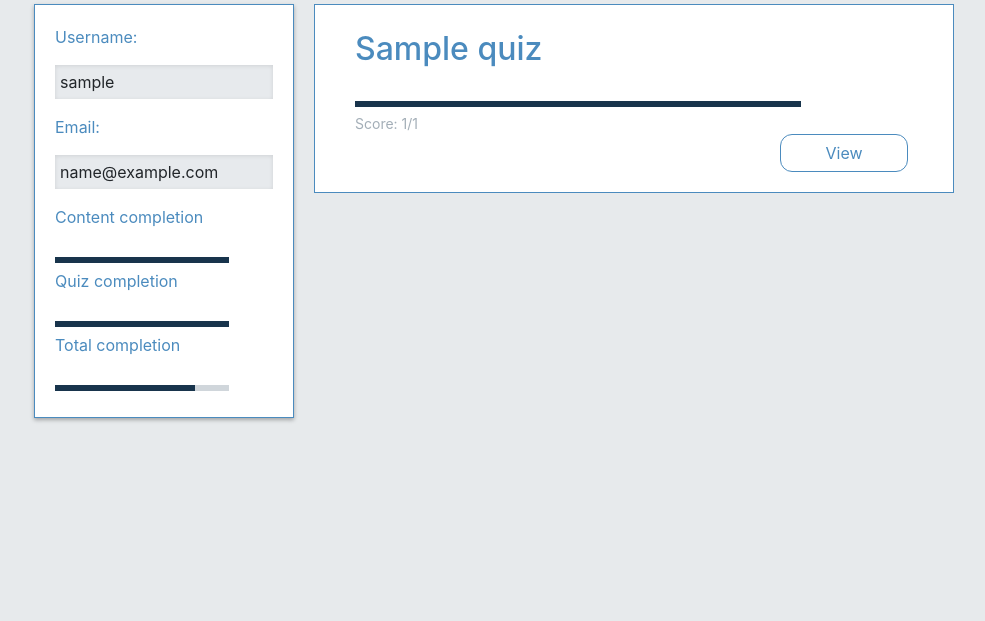
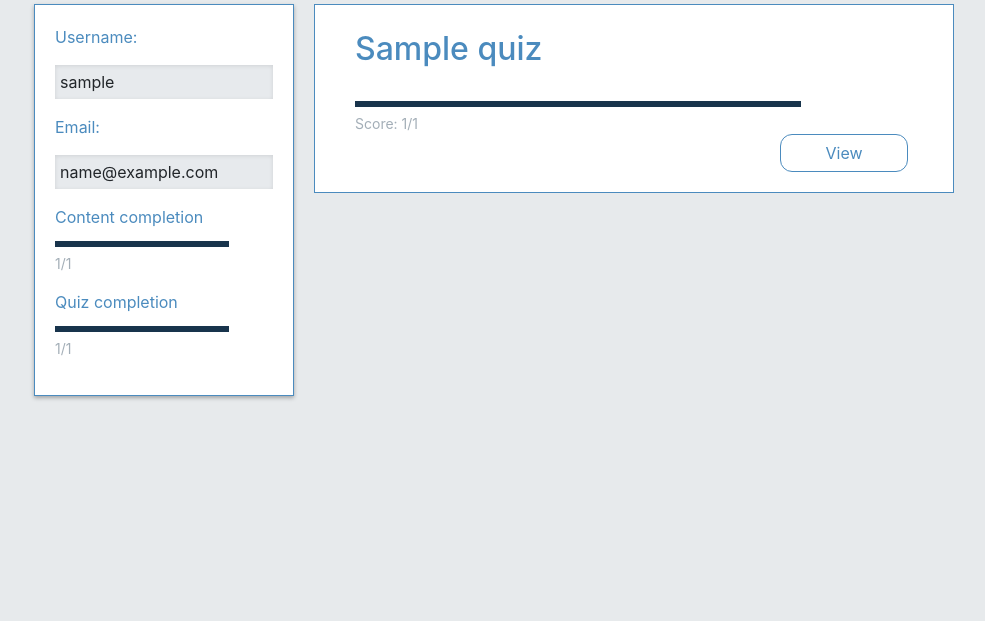
Before and after one commit to PythonPerfect/PythonPerfect, a Flask app: page /profile in a window 1280 px wide. Shown: the part 234-855 px from the top of the page, without its empty margins (156-1141 px from the left). Run offline with Flask 2, Linux system fonts and the light colour scheme; a user stored in the database is signed in; tables that the repository leaves empty hold one stand-in row (values such as "Sample post"); some libraries are stand-ins or nearby versions.

Commit message:
content view bug, remove delete modals, profile completion

```diff
--- a/app/routes.py
+++ b/app/routes.py
@@ -170,7 +170,7 @@ def edited_content(content_id):
 @login_required
 def view_content(content_id):
   content = get_content_by_id(content_id)
-  add_new_content_viewed(viewed=True, user=current_user, content=content)
+  add_new_content_viewed(user=current_user, content=content)
 
   return render_template("view-content.html", content=content, title=content.title)
 # -----------------------------------------------------------------------------
--- a/app/templates/profile.html
+++ b/app/templates/profile.html
@@ -11,31 +11,33 @@
     <!--Profile container-->
     <div class="profile-info-container">
       <div class="profile-info-body">
-                <p class ="py-blue">
-                    Username:
+        <p class="py-blue">Username:</p>
+        <p class="profile-info">{{user.username}}</p>
+        <p class="py-blue">Email:</p>
+        <p class="profile-info">{{user.email}}</p>
+
+        <p class="py-blue mb-0">Content completion</p>
+        <progress
+          class="course-progress"
+          value="{{all_content_viewed() | length}}"
+          max="{{all_content() | length}}"
+        >
+          {{all_content_viewed() | length}}/{{all_content() | length}}
+        </progress>
+        <p class="course-score">
+          {{all_content_viewed() | length}}/{{all_content() | length}}
         </p>
-                <p class="profile-info">
-                    {{user.username}}
-                </p>
-                <p class ="py-blue">
-                    Email:
-                </p>
-                <p class="profile-info">
-                    {{user.email}}
-                </p>
+        <p class="course-score mb-3"></p>
 
-                <p class="py-blue">
-                    Content completion
-                </p>
-                <progress class="course-progress" value="{{all_content_viewed() | length}}" max="{{all_content() | length}}">32%</progress>
-                <p class="py-blue">
-                Quiz completion
-                </p>
-                <progress class="course-progress" value="{{quizzes_completed}}" max="{{all_quizzes}}">32%</progress>
-                <p class="py-blue">
-                    Total completion
-                </p>
-                <progress class="course-progress" value="80" max="100">32%</progress>
+        <p class="py-blue mb-0">Quiz completion</p>
+        <progress
+          class="course-progress"
+          value="{{quizzes_completed}}"
+          max="{{all_quizzes}}"
+        >
+          {{quizzes_completed}}/{{all_quizzes}}
+        </progress>
+        <p class="course-score mb-3">{{quizzes_completed}}/{{all_quizzes}}</p>
       </div>
     </div>
 
@@ -49,9 +51,18 @@
         <div>
           <p class="course-title py-blue">{{result.quiz.title}}</p>
 
-
-                <progress class="course-progress" value="{{get_result_correct(result) | length}}" max="{{get_result_questions(result) | length}}">32%</progress>
-                <p class="course-score">Score: {{get_result_correct(result) | length}}/{{get_result_questions(result) | length}}</p>
+          <progress
+            class="course-progress"
+            value="{{get_result_correct(result) | length}}"
+            max="{{get_result_questions(result) | length}}"
+          >
+            {{get_result_correct(result) |
+            length}}/{{get_result_questions(result) | length}}
+          </progress>
+          <p class="course-score">
+            Score: {{get_result_correct(result) |
+            length}}/{{get_result_questions(result) | length}}
+          </p>
           <a
             ><span class="course-button btn btn-outline py-btn-blue"
               >View</span
@@ -64,5 +75,4 @@
   </div>
 </div>
 
-
 {% endblock %}
```
Also changed, not shown: app/templates/course.html (+2 -68 lines), app/templates/dashboard.html (+11 -2 lines). Lines whose indentation alone changed are shown as unchanged.
